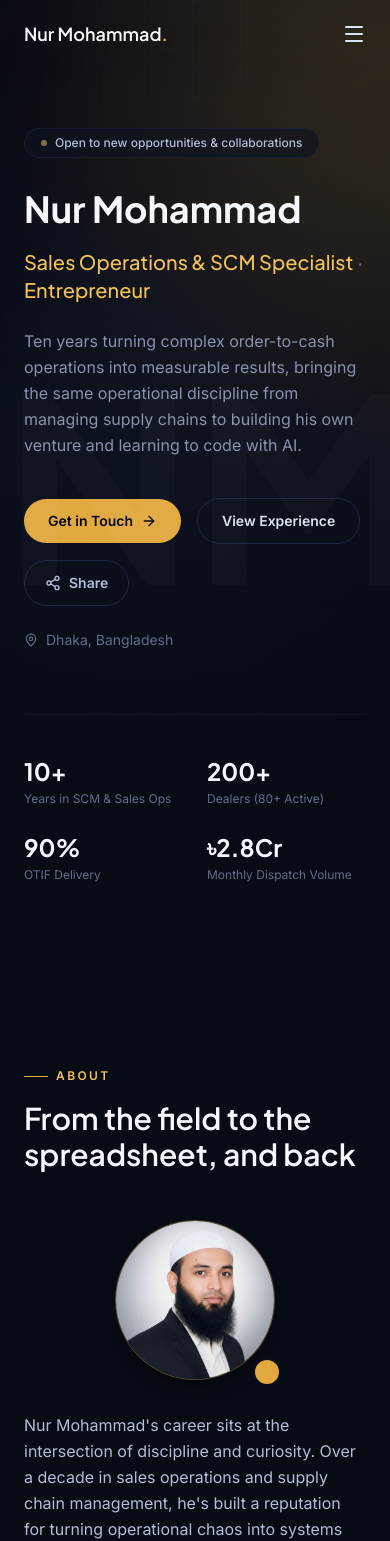
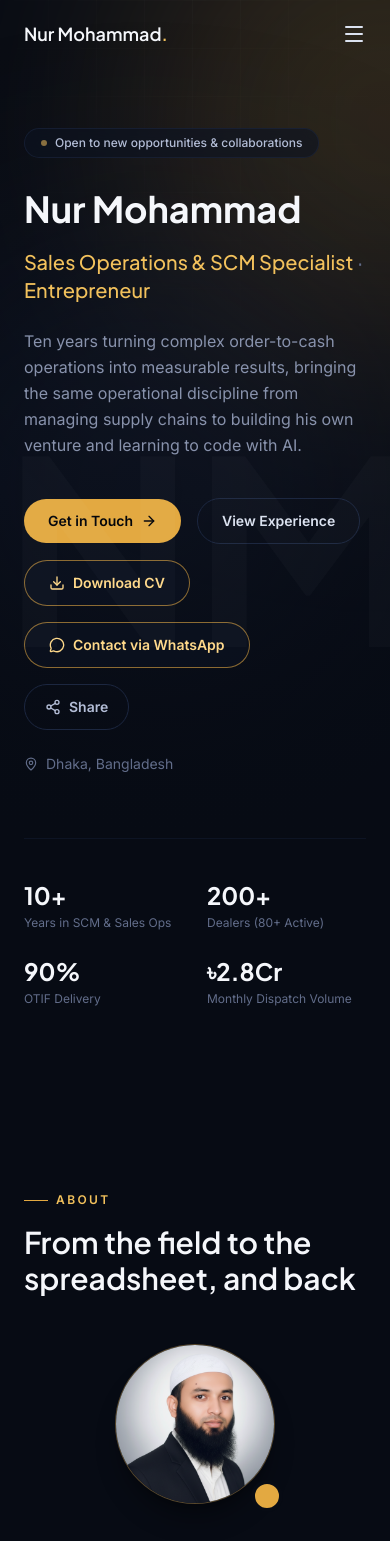
Before and after one commit to nurmohammad-netizen/nurmohammad, a Next.js app: page / in a window 390 px wide. Shown: the top 1541 px of the page. Built offline with nearby package versions, Linux system fonts and the light colour scheme.

Commit message:
Add CV/WhatsApp buttons, differentiator line, and stats animation

```diff
--- a/src/components/sections/About.tsx
+++ b/src/components/sections/About.tsx
@@ -2,6 +2,7 @@ import Image from "next/image";
 import { Container } from "@/components/ui/Container";
 import { SectionHeading } from "@/components/ui/SectionHeading";
 import { Reveal } from "@/components/ui/Reveal";
+import { CountUp } from "@/components/ui/CountUp";
 import { aboutParagraphs, atAGlance } from "@/data/portfolio";
 
 export function About() {
@@ -43,8 +44,12 @@ export function About() {
               <ul className="mt-6 space-y-6">
                 {atAGlance.map((item) => (
                   <li key={item.label}>
-                    <p className="font-medium text-ink-100">{item.value}</p>
-                    <p className="mt-0.5 text-sm text-ink-400">{item.label}</p>
+                    <p className="font-medium text-ink-100">
+                      <CountUp value={item.value} />
+                    </p>
+                    <p className="mt-0.5 text-sm text-ink-400">
+                      <CountUp value={item.label} />
+                    </p>
                   </li>
                 ))}
               </ul>
--- a/src/components/sections/Hero.tsx
+++ b/src/components/sections/Hero.tsx
@@ -2,9 +2,10 @@
 
 import Link from "next/link";
 import { motion } from "framer-motion";
-import { ArrowRight, MapPin, Share2 } from "lucide-react";
+import { ArrowRight, Download, MapPin, MessageCircle, Share2 } from "lucide-react";
 import { useState } from "react";
 import { Container } from "@/components/ui/Container";
+import { CountUp } from "@/components/ui/CountUp";
 import { personal, heroStats } from "@/data/portfolio";
 
 export function Hero() {
@@ -98,6 +99,24 @@ export function Hero() {
           >
             View Experience
           </Link>
+          <a
+            href="/Nur_Mohammad_CV.pdf"
+            target="_blank"
+            rel="noreferrer"
+            className="interactive-button inline-flex items-center gap-2 rounded-full border border-accent-500/60 bg-navy-800/60 px-6 py-3 text-sm font-semibold text-accent-300"
+          >
+            <Download size={16} />
+            Download CV
+          </a>
+          <a
+            href="https://wa.me/8801710789744"
+            target="_blank"
+            rel="noreferrer"
+            className="interactive-button inline-flex items-center gap-2 rounded-full border border-accent-500/60 bg-navy-800/60 px-6 py-3 text-sm font-semibold text-accent-300"
+          >
+            <MessageCircle size={16} />
+            Contact via WhatsApp
+          </a>
           <button
             type="button"
             onClick={handleShare}
@@ -127,9 +146,11 @@ export function Hero() {
           {heroStats.map((stat) => (
             <div key={stat.label}>
               <p className="font-display text-2xl font-bold text-ink-100 sm:text-3xl">
-                {stat.value}
+                <CountUp value={stat.value} />
               </p>
-              <p className="mt-1 text-xs text-ink-500 sm:text-sm">{stat.label}</p>
+              <p className="mt-1 text-xs text-ink-500 sm:text-sm">
+                <CountUp value={stat.label} />
+              </p>
             </div>
           ))}
         </motion.div>
--- /dev/null
+++ b/src/components/ui/CountUp.tsx
@@ -0,0 +1,53 @@
+"use client";
+
+import { useReducedMotion, useInView } from "framer-motion";
+import { useEffect, useRef, useState } from "react";
+
+interface CountUpProps {
+  value: string;
+  duration?: number;
+  className?: string;
+}
+
+export function CountUp({ value, duration = 1000, className }: CountUpProps) {
+  const ref = useRef<HTMLSpanElement>(null);
+  const isInView = useInView(ref, { once: true, margin: "-80px" });
+  const shouldReduceMotion = useReducedMotion();
+  const [displayValue, setDisplayValue] = useState(value.replace(/\d+(?:\.\d+)?/g, "0"));
+
+  useEffect(() => {
+    if (!isInView) return;
+
+    if (shouldReduceMotion) return;
+
+    const numericValues = [...value.matchAll(/\d+(?:\.\d+)?/g)].map((match) => Number(match[0]));
+    const startTime = performance.now();
+    let frameId = 0;
+
+    const update = (now: number) => {
+      const progress = Math.min((now - startTime) / duration, 1);
+      const easedProgress = 1 - Math.pow(1 - progress, 3);
+      let numericIndex = 0;
+      const nextValue = value.replace(/\d+(?:\.\d+)?/g, (match) => {
+        const target = numericValues[numericIndex++];
+        const current = target * easedProgress;
+        return match.includes(".") ? current.toFixed(1) : Math.round(current).toString();
+      });
+
+      setDisplayValue(nextValue);
+
+      if (progress < 1) {
+        frameId = requestAnimationFrame(update);
+      }
+    };
+
+    frameId = requestAnimationFrame(update);
+    return () => cancelAnimationFrame(frameId);
+  }, [duration, isInView, shouldReduceMotion, value]);
+
+  return (
+    <span ref={ref} className={className}>
+      {shouldReduceMotion ? value : displayValue}
+    </span>
+  );
+}
--- a/src/data/portfolio.ts
+++ b/src/data/portfolio.ts
@@ -111,6 +111,7 @@ export const atAGlance: Achievement[] = [
 
 export const aboutParagraphs: string[] = [
   "Nur Mohammad's career sits at the intersection of discipline and curiosity. Over a decade in sales operations and supply chain management, he's built a reputation for turning operational chaos into systems that run on time, every time. That means reconciling ledgers, coordinating dozens of dealers, and moving thousands of SKUs, day after day, without letting anything slip.",
+  "Ten years of hands-on order-to-cash, inventory, and logistics experience now shapes how he approaches building digital tools, so the workflow and data logic in his projects come from real operational practice, not just theory.",
   "That same instinct for building shows up outside the corporate ladder too. As founder of Nur International, he's applying the same operational rigor he brings to A-One Polymer to a business of his own, handling sourcing, branding, and shipping under one roof, built from the ground up.",
   "He treats learning the way he treats a supply chain: never static. A background in Entomology and Zoology gave him an early habit of close observation and systems thinking, and he now points that same habit at Power BI dashboards, digital marketing, and most recently, AI-assisted web development. This site is the newest proof of that habit in action.",
 ];
```
Also changed, not shown: 1 other file (tests, documents, lock files or other folders).
